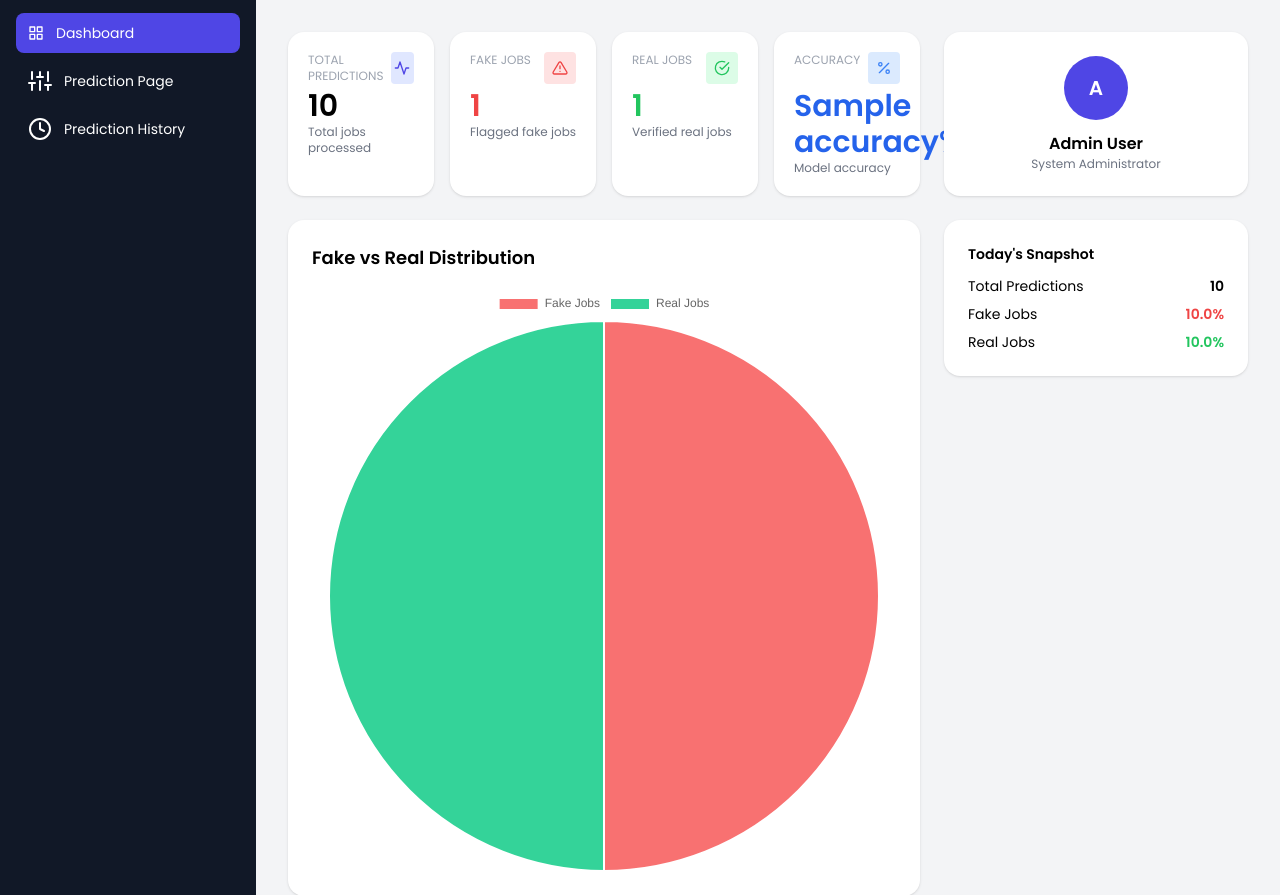
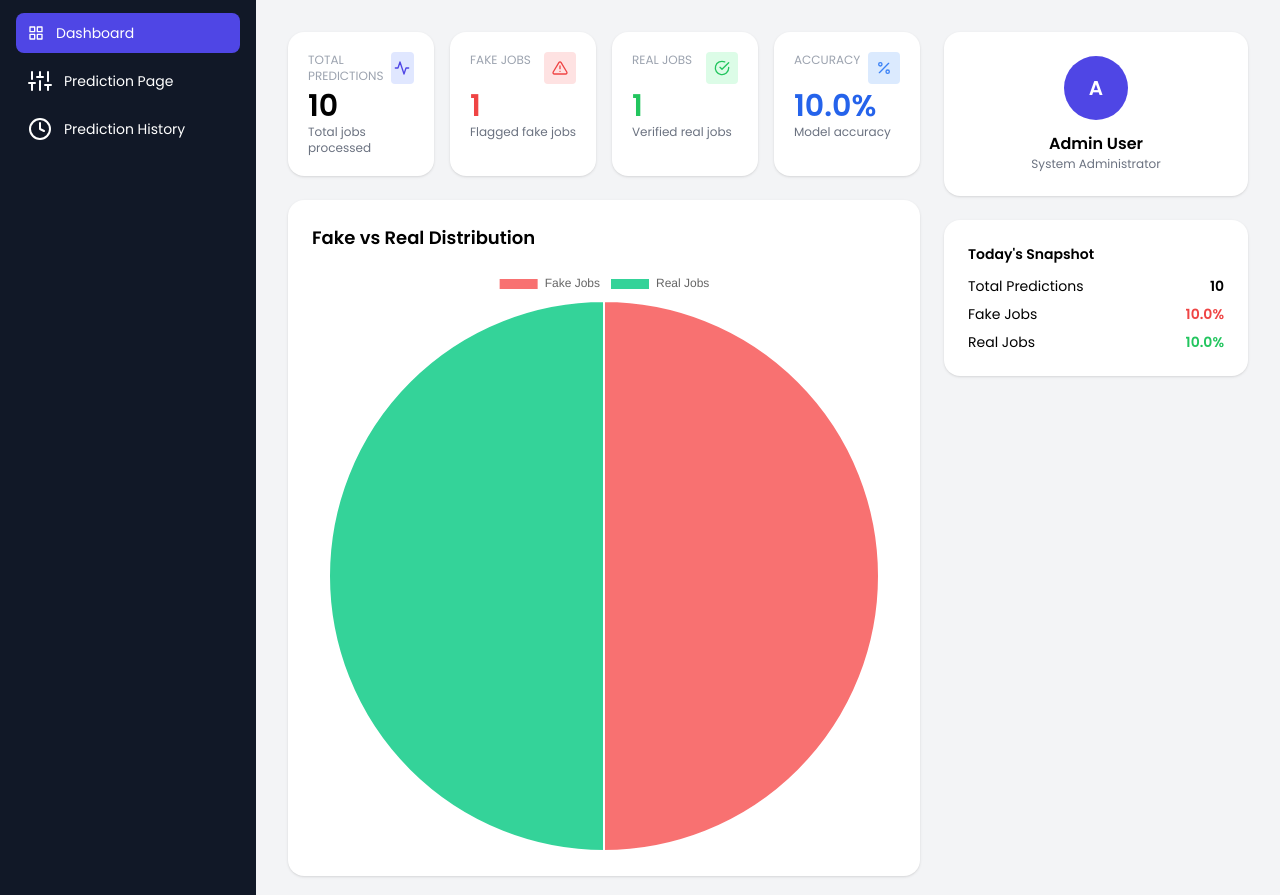
Before and after one commit to Sainvi-j/fake-job-detector, a Flask app: template templates/admin_dashboard.html in a window 1280 px wide. Shown: the part 96-991 px from the top of the page. Run offline with Flask 3, Linux system fonts and the light colour scheme; the template is opened without the code that fills it: most values are stand-ins (such as "Sample title", 1, 10 or a date in 2020); parts of the project's set-up code (start-up, migrations or seed data) failed here and were passed over; some libraries are stand-ins or nearby versions.

Commit message:
accuracy calculation in admin dashboard
Updated admin dashboard to compute accuracy locally if not provided by backend, and adjusted the accuracy card to display computed accuracy.

```diff
--- a/templates/admin_dashboard.html
+++ b/templates/admin_dashboard.html
@@ -5,9 +5,7 @@
     <meta name="viewport" content="width=device-width, initial-scale=1.0" />
     <title>Admin Dashboard</title>
 
-
     <script src="https://cdn.tailwindcss.com"></script>
-
 
     <script>
       window.tailwindLoaded = false;
@@ -23,9 +21,7 @@
       window.tailwindLoaded = true;
     </script>
 
-
     <script src="https://unpkg.com/feather-icons"></script>
-
 
     <link
       href="https://fonts.googleapis.com/css2?family=Poppins:wght@300;400;500;600&display=swap"
@@ -57,7 +53,6 @@
 
   <body class="bg-gray-100 fade-in">
     <div class="flex min-h-screen">
-
       <aside class="w-64 bg-gray-900 text-white flex flex-col">
         <div class="p-6 border-b border-gray-800 flex items-center gap-3">
           <div
@@ -109,7 +104,6 @@
         </div>
       </aside>
 
-
       <div class="flex-1 flex flex-col">
         <header class="p-6 bg-white shadow flex justify-between items-center">
           <div>
@@ -140,11 +134,18 @@
           </div>
         </header>
 
-
         <main class="p-8 bg-gray-100">
           <section class="grid grid-cols-1 lg:grid-cols-3 gap-6">
+
+            {# --- Ensure total exists, otherwise compute from counts --- #}
+            {% if total is not defined %}
+              {% set total = (fake_count + real_count) if (fake_count is defined and real_count is defined) else 0 %}
+            {% endif %}
+
+            {# --- Compute accuracy locally if backend didn't provide it --- #}
+            {% set computed_accuracy = (real_count * 100 / total) | round(1) if total > 0 else 0 %}
+
             <div class="lg:col-span-2 space-y-6">
-
               <div class="grid grid-cols-2 xl:grid-cols-4 gap-4">
                 <div class="bg-white p-5 rounded-2xl shadow smooth-card">
                   <div class="flex justify-between">
@@ -201,6 +202,7 @@
                   <p class="text-xs text-gray-500">Verified real jobs</p>
                 </div>
 
+                <!-- Accuracy card now uses computed_accuracy (falls back if backend didn't send accuracy) -->
                 <div class="bg-white p-5 rounded-2xl shadow smooth-card">
                   <div class="flex justify-between">
                     <span class="text-xs text-gray-400 uppercase"
@@ -213,12 +215,11 @@
                     </div>
                   </div>
                   <h2 class="text-3xl font-semibold text-blue-600 mt-1">
-                    {{ accuracy }}%
+                    {{ computed_accuracy }}%
                   </h2>
                   <p class="text-xs text-gray-500">Model accuracy</p>
                 </div>
               </div>
-
 
               <div class="bg-white p-6 rounded-2xl shadow smooth-card">
                 <h2 class="text-lg font-semibold mb-4">
@@ -227,7 +228,6 @@
                 <canvas id="pieChart" class="h-64"></canvas>
               </div>
 
-
               <div class="bg-white p-6 rounded-2xl shadow smooth-card">
                 <h2 class="text-lg font-semibold mb-4">
                   Daily Prediction Trend
@@ -235,7 +235,6 @@
                 <canvas id="lineChart" class="h-72"></canvas>
               </div>
             </div>
-
 
             <aside class="space-y-6">
               <div
@@ -288,12 +287,10 @@
       </div>
     </div>
 
-
     <script src="https://cdn.jsdelivr.net/npm/chart.js"></script>
 
     <script>
       feather.replace();
-
 
       new Chart(document.getElementById("pieChart"), {
         type: "pie",
@@ -307,7 +304,6 @@
           ],
         },
       });
-
 
       new Chart(document.getElementById("lineChart"), {
         type: "line",
```
